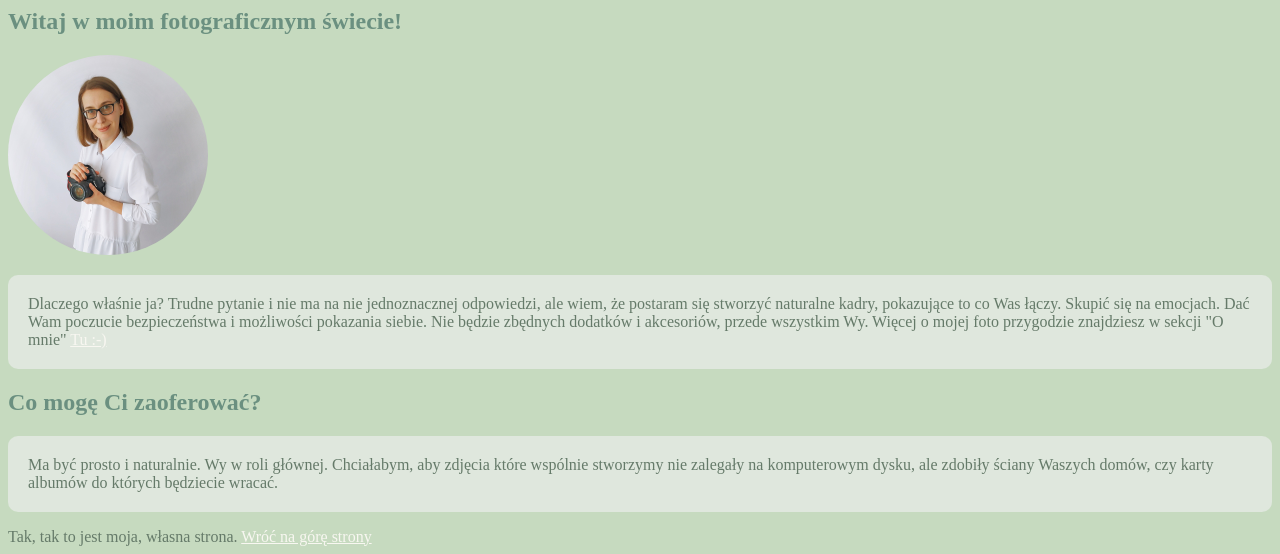
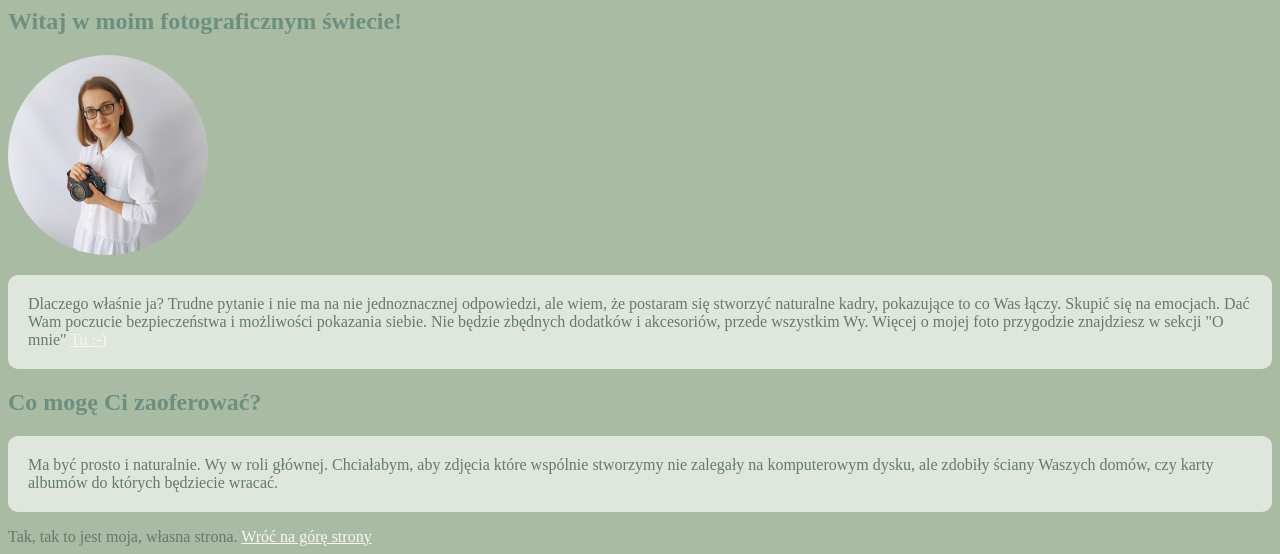
Before and after one commit to olapowajbo/homepage, a plain HTML site: page index.html in a window 1280 px wide. Shown: the part 322-876 px from the top of the page. Drawn offline with Linux system fonts and the light colour scheme.

Commit message:
background change

```diff
--- a/style.css
+++ b/style.css
@@ -10,7 +10,7 @@ h1 {
 }
 body {
     color: #657a69;
-    background: #c6dabf;
+    background: #aabba4;
 }
 p {
     background: #dfe7dd;
```
